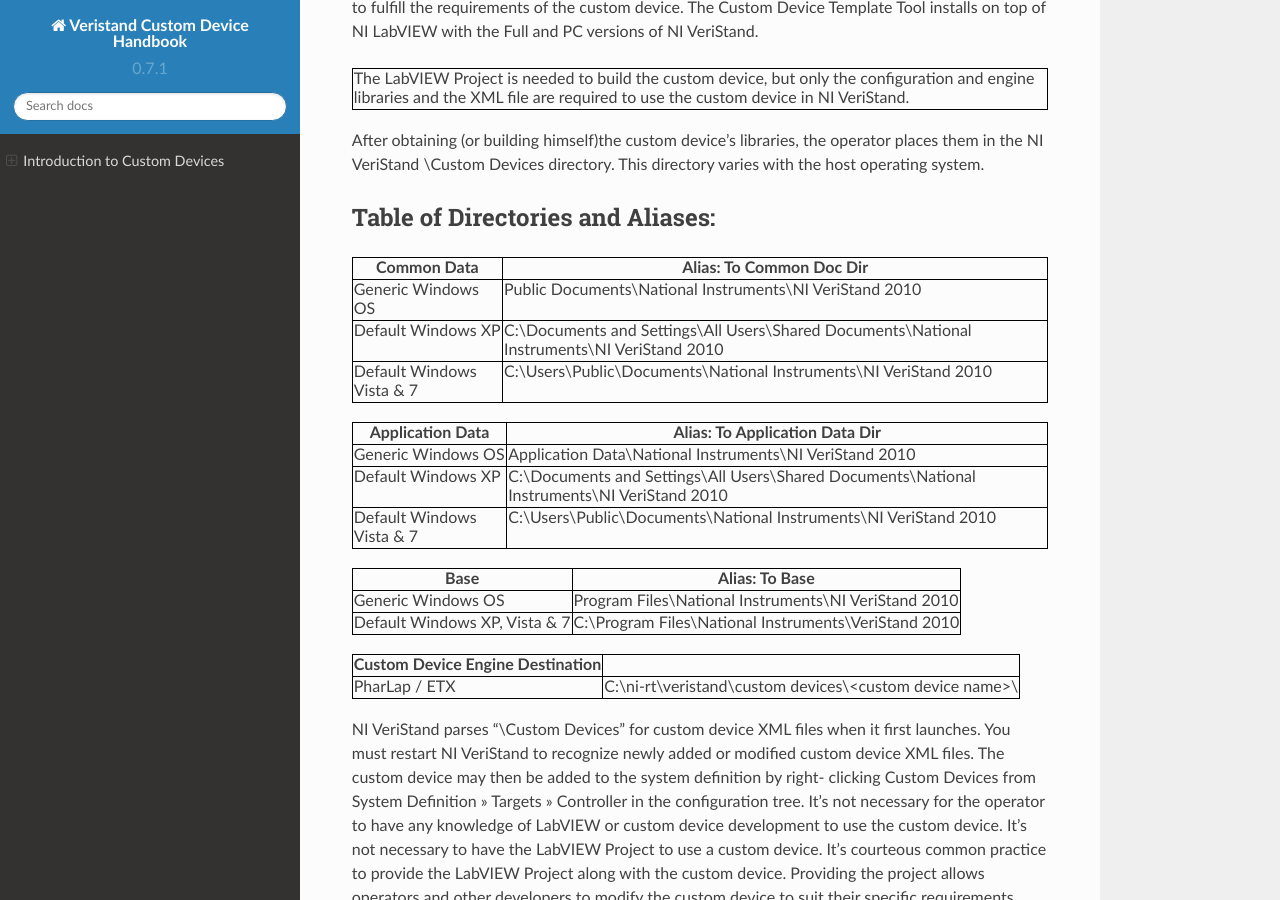
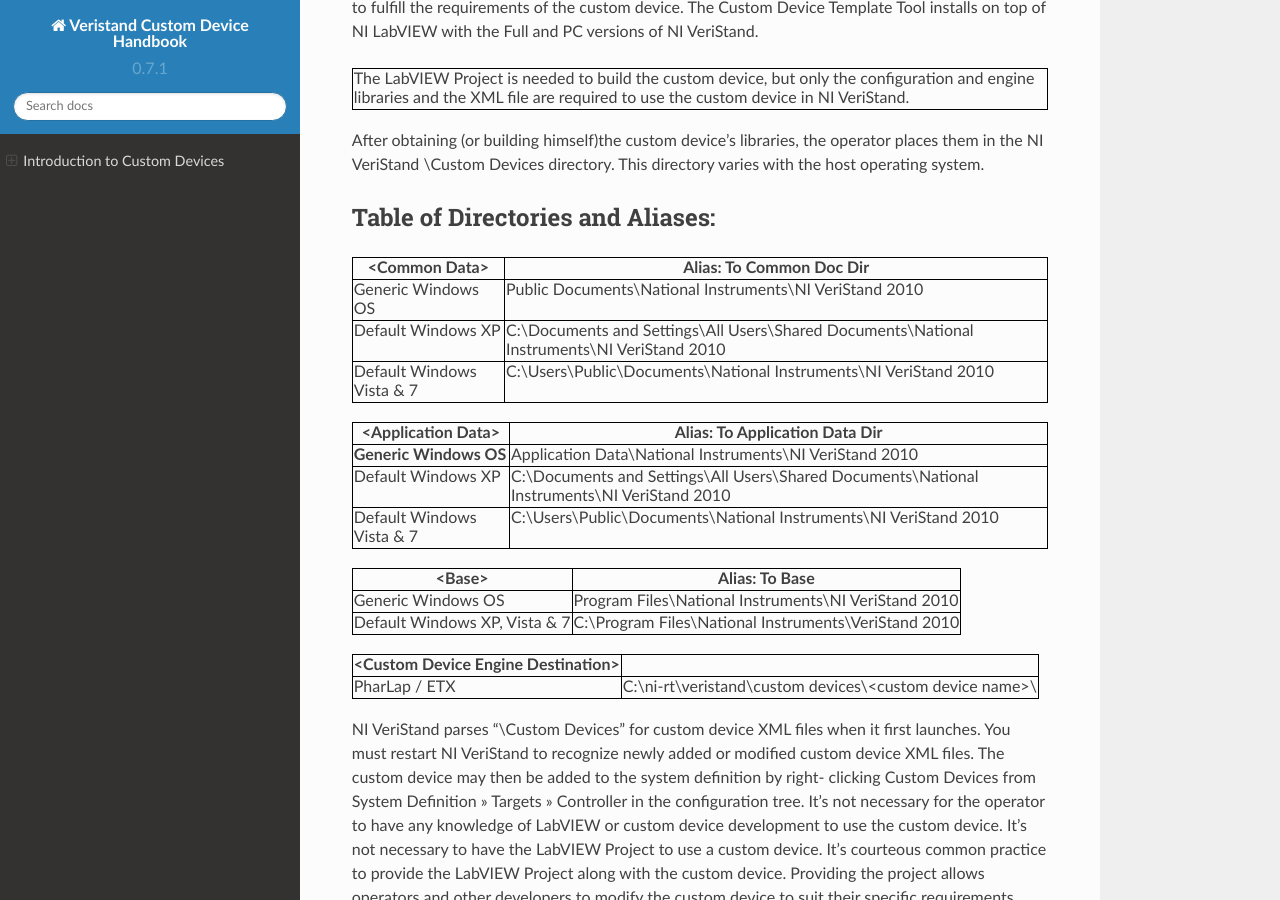
Before and after one commit to ni/niveristand-custom-device-handbook, a Sphinx documentation site: the page built from docs/WhatIsACustomDevice.md, in a window 1280 px wide and 900 px high, scrolled down 1073 px. Built offline with Sphinx 7.4.7 and the Read the Docs theme 2.0.0, drawn with Linux system fonts in a browser that asks for light colours.

Commit message:
commit 20

```diff
--- a/docs/WhatIsACustomDevice.md
+++ b/docs/WhatIsACustomDevice.md
@@ -69,7 +69,7 @@
 
 <table>
 	<tr>
-		<th>Common Data</th>
+		<th>&lt;Common Data&gt;</th>
 		 <th>Alias: To Common Doc Dir</th>
  	</tr>
  	<tr>
@@ -100,11 +100,11 @@
 
 <table>
 	<tr>
-		<th>Application Data</th>
+		<th>&lt;Application Data&gt;</th>
 		 <th>Alias: To Application Data Dir</th>
  	</tr>
  	<tr>
-  		 <td>Generic Windows OS</td>
+  		 <td><b>Generic Windows OS</b></td>
        <td>Application Data\National Instruments\NI VeriStand 2010</td>
  	</tr>
 	<tr>
@@ -132,7 +132,7 @@
 
 <table>
 	<tr>
-		<th>Base</th>
+		<th>&lt;Base&gt;</th>
 		 <th>Alias: To Base</th>
  	</tr>
  	<tr>
@@ -159,7 +159,7 @@
 
 <table>
 	<tr>
-		<th>Custom Device Engine Destination</th>
+		<th>&lt;Custom Device Engine Destination&gt;</th>
 		 <th></th>
  	</tr>
  	<tr>
```
